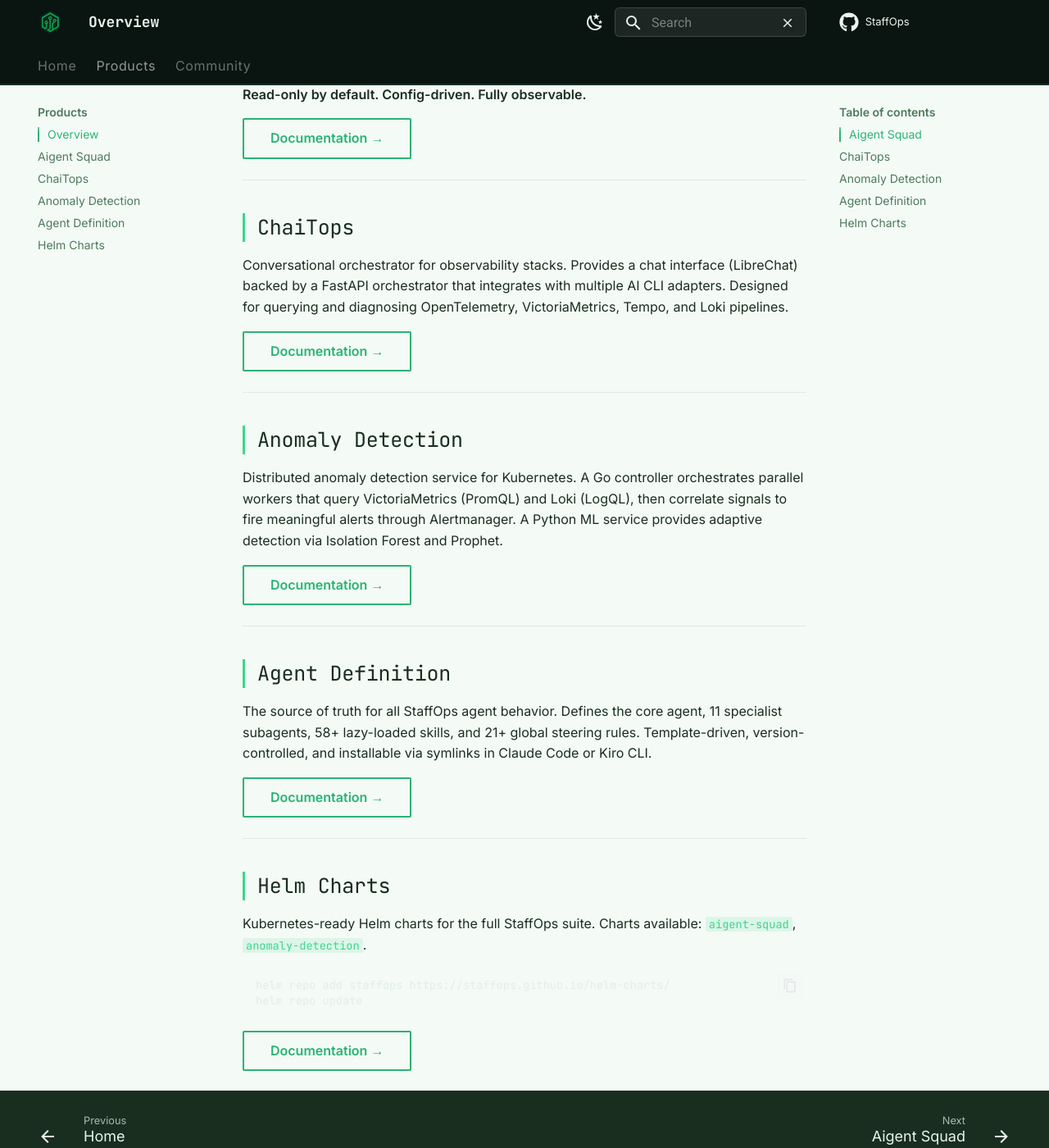
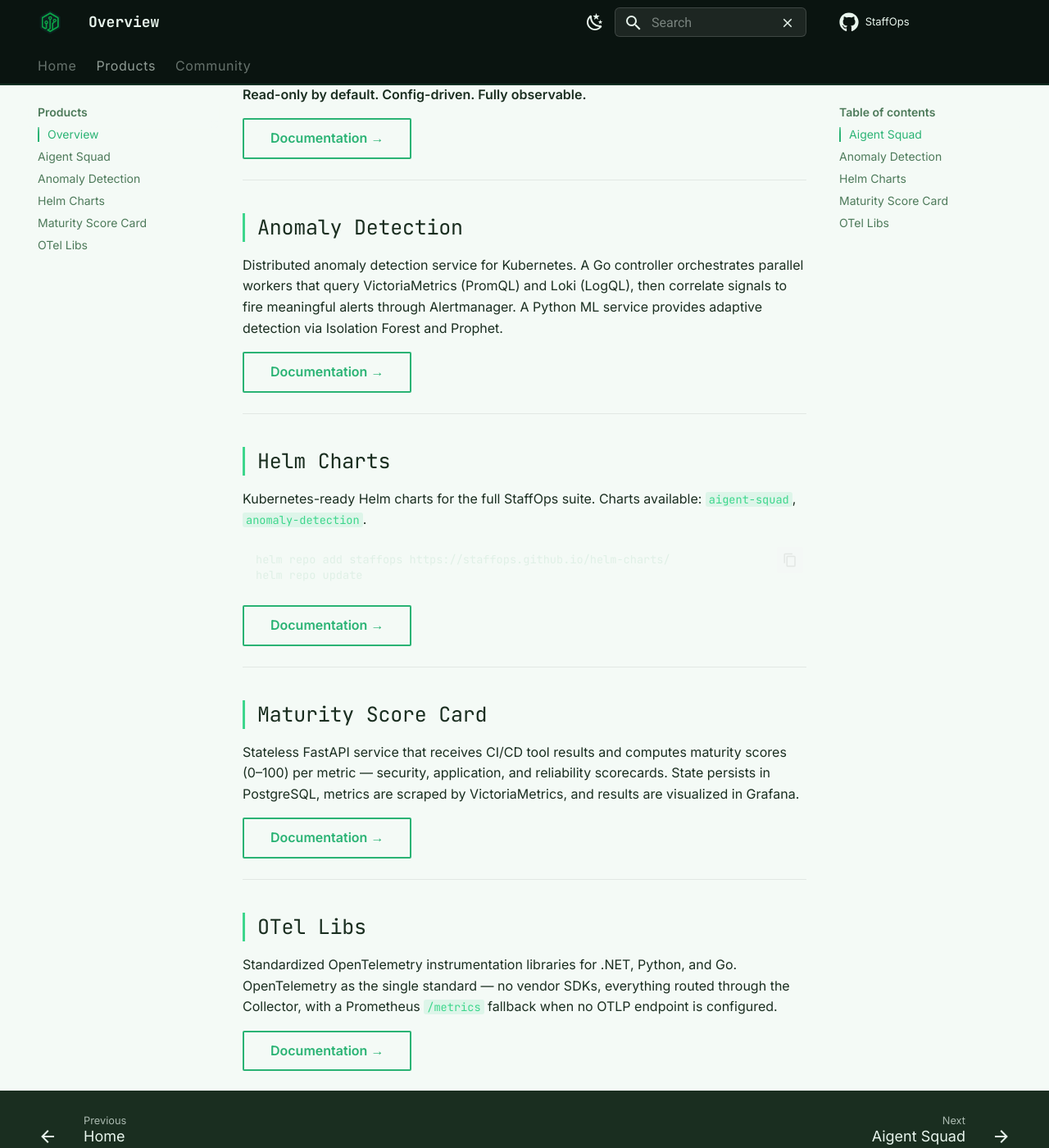
Before and after one commit to StaffOps/staffops.github.io, an MkDocs documentation site: the page built from docs/products/index.md, in a window 1280 px wide and 1400 px high, scrolled down 410 px. Shown: the whole window at 82% size. Built offline with MkDocs 1.6.1 and Material for MkDocs 9.7.7, drawn with Linux system fonts in a browser that asks for light colours.

Commit message:
docs(products): retire Agent Definition and ChaiTops, add Maturity Score Card and OTel Libs
Both retired products are no longer maintained as standalone StaffOps
offerings. Adds product pages for the two newer additions to the suite,
keeping the products nav and home cards in alphabetical order.

Co-Authored-By: Claude Sonnet 5 <noreply@anthropic.com>

````diff
--- a/docs/overrides/home.html
+++ b/docs/overrides/home.html
@@ -46,13 +46,6 @@
         <div class="so-card__stack">Python · FastAPI · Bedrock · K8s</div>
       </a>
 
-      <a href="products/chaitops/" class="so-card">
-        <div class="so-card__tag">orchestration</div>
-        <h3 class="so-card__name">ChaiTops</h3>
-        <p class="so-card__desc">Conversational orchestrator for observability stacks. LibreChat frontend with multi-CLI adapter support.</p>
-        <div class="so-card__stack">Python · LibreChat · Redis · OTel</div>
-      </a>
-
       <a href="products/anomaly-detection/" class="so-card">
         <div class="so-card__tag">detection</div>
         <h3 class="so-card__name">Anomaly Detection</h3>
@@ -60,18 +53,25 @@
         <div class="so-card__stack">Go · Python · gRPC · VictoriaMetrics</div>
       </a>
 
-      <a href="products/agent-definition/" class="so-card">
-        <div class="so-card__tag">core</div>
-        <h3 class="so-card__name">Agent Definition</h3>
-        <p class="so-card__desc">Source of truth for agent behavior. Steering rules, lazy-loaded skills, and subagent definitions. Works with Claude Code and Kiro.</p>
-        <div class="so-card__stack">Markdown · YAML · Bash</div>
-      </a>
-
       <a href="products/helm-charts/" class="so-card">
         <div class="so-card__tag">deploy</div>
         <h3 class="so-card__name">Helm Charts</h3>
         <p class="so-card__desc">Kubernetes-ready charts for the full suite. Auto-published via GitHub Actions on every release.</p>
         <div class="so-card__stack">Helm · GitHub Actions · K8s</div>
+      </a>
+
+      <a href="products/maturity-score-card/" class="so-card">
+        <div class="so-card__tag">scoring</div>
+        <h3 class="so-card__name">Maturity Score Card</h3>
+        <p class="so-card__desc">Stateless scoring service for CI/CD maturity metrics. Computes 0–100 scores per team/app, visualized in Grafana.</p>
+        <div class="so-card__stack">Python · FastAPI · PostgreSQL · VictoriaMetrics</div>
+      </a>
+
+      <a href="products/otel-libs/" class="so-card">
+        <div class="so-card__tag">observability</div>
+        <h3 class="so-card__name">OTel Libs</h3>
+        <p class="so-card__desc">Standardized OpenTelemetry instrumentation libraries for .NET, Python, and Go. One collector, no vendor SDKs.</p>
+        <div class="so-card__stack">.NET · Python · Go · OpenTelemetry</div>
       </a>
 
     </div>
--- a/docs/products/index.md
+++ b/docs/products/index.md
@@ -16,27 +16,11 @@ Multi-agent platform for AWS and Kubernetes operations. A supervisor agent route
 
 ---
 
-## ChaiTops
-
-Conversational orchestrator for observability stacks. Provides a chat interface (LibreChat) backed by a FastAPI orchestrator that integrates with multiple AI CLI adapters. Designed for querying and diagnosing OpenTelemetry, VictoriaMetrics, Tempo, and Loki pipelines.
-
-[Documentation →](chaitops.md){ .md-button }
-
----
-
 ## Anomaly Detection
 
 Distributed anomaly detection service for Kubernetes. A Go controller orchestrates parallel workers that query VictoriaMetrics (PromQL) and Loki (LogQL), then correlate signals to fire meaningful alerts through Alertmanager. A Python ML service provides adaptive detection via Isolation Forest and Prophet.
 
 [Documentation →](anomaly-detection.md){ .md-button }
-
----
-
-## Agent Definition
-
-The source of truth for all StaffOps agent behavior. Defines the core agent, 11 specialist subagents, 58+ lazy-loaded skills, and 21+ global steering rules. Template-driven, version-controlled, and installable via symlinks in Claude Code or Kiro CLI.
-
-[Documentation →](agent-definition.md){ .md-button }
 
 ---
 
@@ -50,3 +34,19 @@ helm repo update
 ```
 
 [Documentation →](helm-charts.md){ .md-button }
+
+---
+
+## Maturity Score Card
+
+Stateless FastAPI service that receives CI/CD tool results and computes maturity scores (0–100) per metric — security, application, and reliability scorecards. State persists in PostgreSQL, metrics are scraped by VictoriaMetrics, and results are visualized in Grafana.
+
+[Documentation →](maturity-score-card.md){ .md-button }
+
+---
+
+## OTel Libs
+
+Standardized OpenTelemetry instrumentation libraries for .NET, Python, and Go. OpenTelemetry as the single standard — no vendor SDKs, everything routed through the Collector, with a Prometheus `/metrics` fallback when no OTLP endpoint is configured.
+
+[Documentation →](otel-libs.md){ .md-button }
--- a/mkdocs.yml
+++ b/mkdocs.yml
@@ -45,10 +45,10 @@ nav:
   - Products:
       - Overview: products/index.md
       - Aigent Squad: products/aigent-squad.md
-      - ChaiTops: products/chaitops.md
       - Anomaly Detection: products/anomaly-detection.md
-      - Agent Definition: products/agent-definition.md
       - Helm Charts: products/helm-charts.md
+      - Maturity Score Card: products/maturity-score-card.md
+      - OTel Libs: products/otel-libs.md
   - Community:
       - Principles: community/principles.md
       - Contributing: community/contributing.md
````
Also changed, not shown: docs/community/contributing.md (+2 -1 lines), docs/index.md (+2 -2 lines), docs/products/agent-definition.md (deleted, +0 -49 lines), docs/products/chaitops.md (deleted, +0 -58 lines), docs/products/maturity-score-card.md (added, +91 -0 lines), docs/products/otel-libs.md (added, +82 -0 lines).
